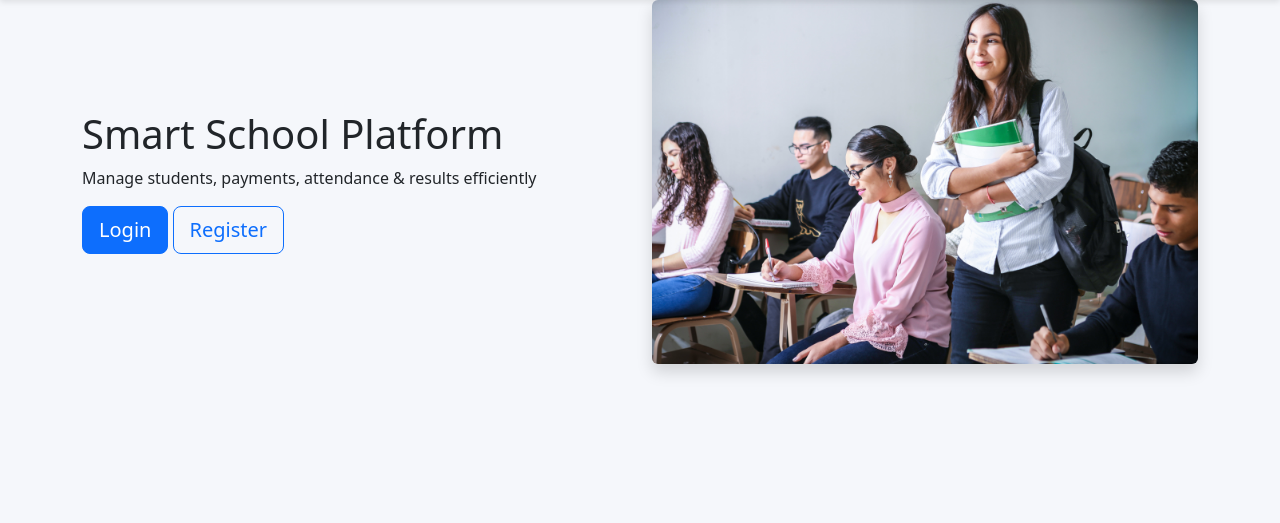
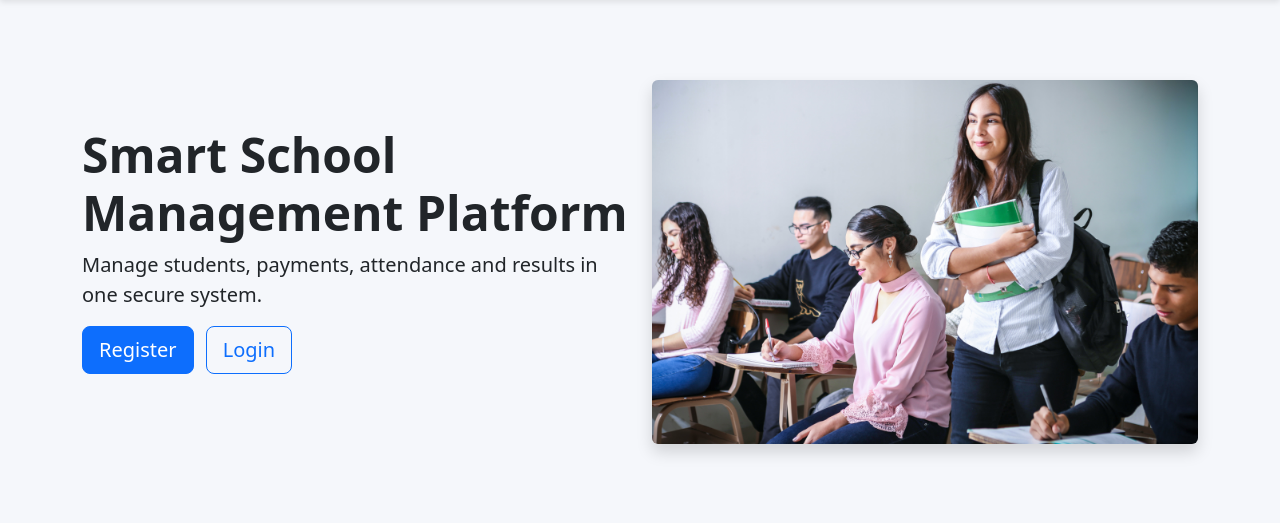
Before and after one commit to godwinlevel139-cpu/MindBridgeAcademy, a Flask app: page / in a window 1280 px wide. Shown: the part 56-579 px from the top of the page. Run offline with Flask 3, Linux system fonts and the light colour scheme; some libraries are stand-ins or nearby versions.

Commit message:
Update home.html

```diff
--- a/templates/home.html
+++ b/templates/home.html
@@ -1,16 +1,24 @@
 {% extends "base.html" %}
 {% block content %}
 
-<div class="row align-items-center">
-    <div class="col-md-6">
-        <h1>Smart School Platform</h1>
-        <p>Manage students, payments, attendance & results efficiently</p>
-        <a href="/login" class="btn btn-primary btn-lg">Login</a>
-        <a href="/register" class="btn btn-outline-primary btn-lg">Register</a>
-    </div>
-    <div class="col-md-6">
-        <img src="{{ url_for('static', filename='images/students.jpg') }}" class="img-fluid rounded shadow">
-    </div>
+<div class="row align-items-center hero">
+
+<div class="col-md-6 mb-4">
+<h1 class="display-5 fw-bold">Smart School Management Platform</h1>
+
+<p class="lead">
+Manage students, payments, attendance and results in one secure system.
+</p>
+
+<a href="/register" class="btn btn-primary btn-lg me-2">Register</a>
+<a href="/login" class="btn btn-outline-primary btn-lg">Login</a>
+</div>
+
+<div class="col-md-6 text-center">
+<img src="{{ url_for('static', filename='images/students.jpg') }}"
+     class="img-fluid rounded shadow">
+</div>
+
 </div>
 
 {% endblock %}
```
